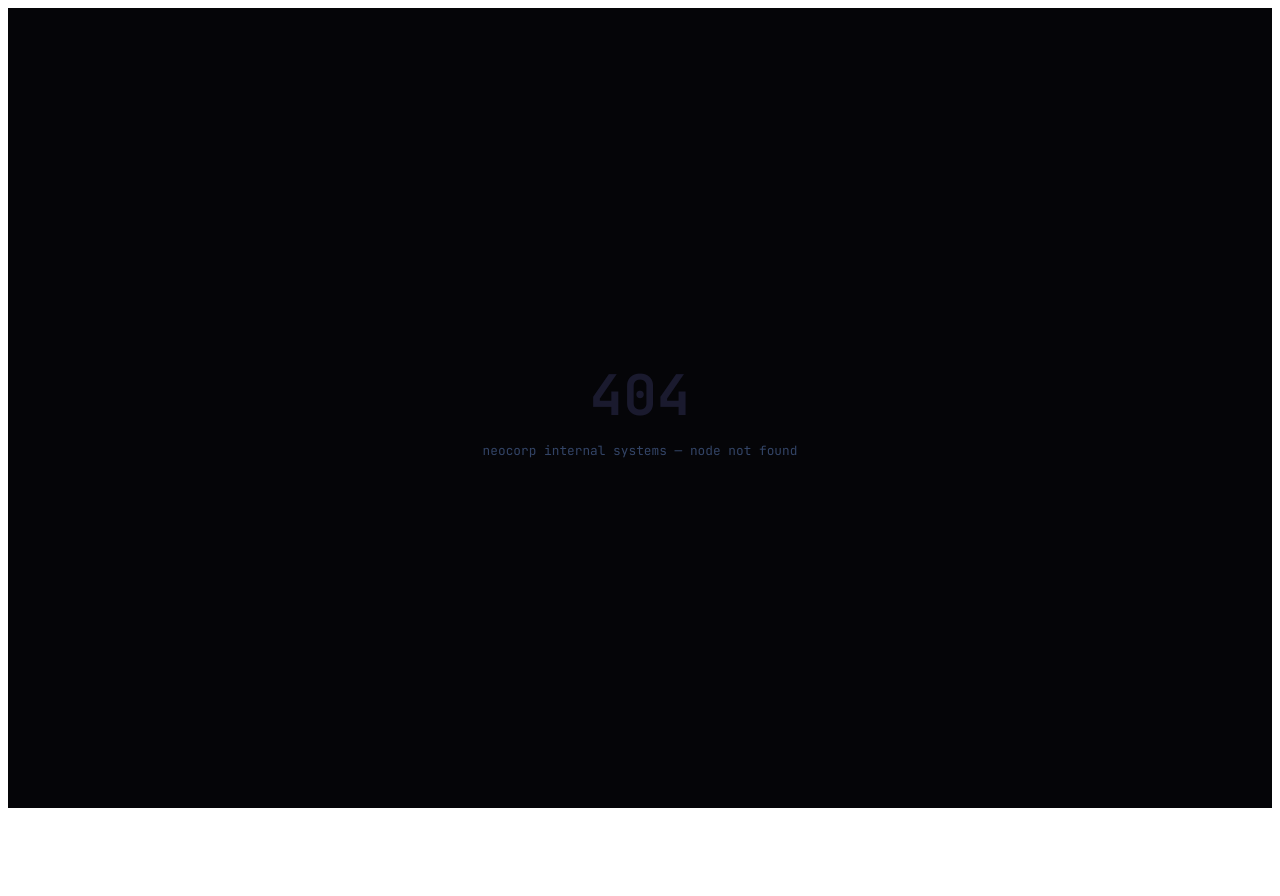
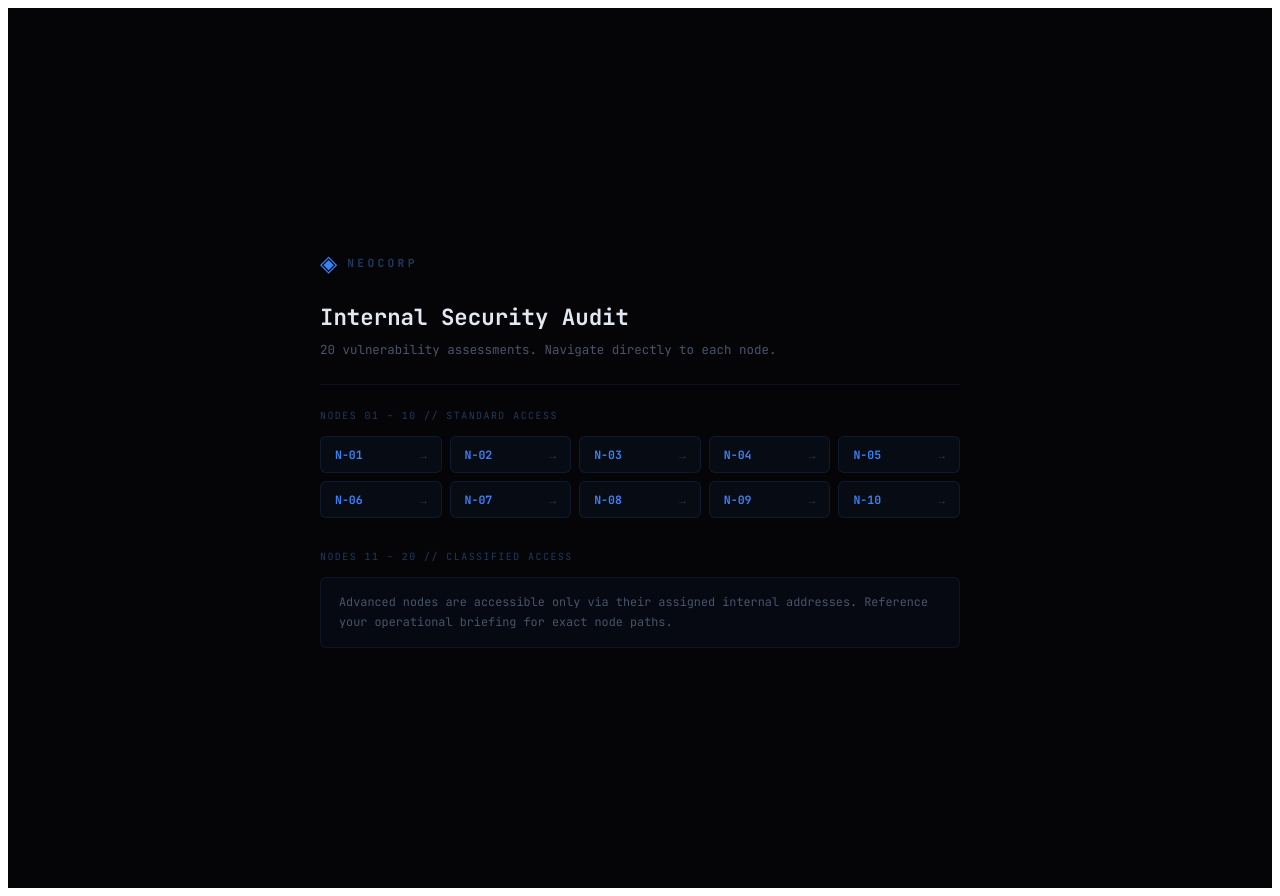
Before and after one commit to pradeepmajji853/neocorp-ctf-frontend, a React (Vite) app: page / in a window 1280 px wide. Before the commit this address had no page. Before the commit the page ends 816 px from the top, so only its background shows below. Built offline with nearby package versions, Linux system fonts and the light colour scheme; the HTML template or start-up script is replaced by a standard one.

Commit message:
fix: challenge 11-20 routing — hardcoded slug map, landing page, no-auth dispatcher

```diff
--- a/src/App.jsx
+++ b/src/App.jsx
@@ -1,5 +1,5 @@
 import React from 'react'
-import { BrowserRouter, Routes, Route } from 'react-router-dom'
+import { BrowserRouter, Routes, Route, Navigate } from 'react-router-dom'
 import Challenge1 from './pages/challenges/Challenge1'
 import Challenge2 from './pages/challenges/Challenge2'
 import Challenge3 from './pages/challenges/Challenge3'
@@ -16,7 +16,10 @@ export default function App() {
   return (
     <BrowserRouter future={{ v7_startTransition: true, v7_relativeSplatPath: true }}>
       <Routes>
-        {/* Challenges 1-10: direct static paths */}
+        {/* Root → redirect to challenge list page */}
+        <Route path="/" element={<LandingPage />} />
+
+        {/* Challenges 1-10: direct static paths, no auth needed */}
         <Route path="/challenge-1"  element={<Challenge1 />} />
         <Route path="/challenge-2"  element={<Challenge2 />} />
         <Route path="/challenge-3"  element={<Challenge3 />} />
@@ -28,7 +31,7 @@ export default function App() {
         <Route path="/challenge-9"  element={<Challenge9 />} />
         <Route path="/challenge-10" element={<Challenge10 />} />
 
-        {/* Challenges 11-20: resolve via secret slug from /api/service-map */}
+        {/* Challenges 11-20: resolved via secret slug (ChallengeDispatcher) */}
         <Route path="/:slug" element={<ChallengeDispatcher />} />
 
         {/* Fallback */}
@@ -38,20 +41,106 @@ export default function App() {
   )
 }
 
-function NotFound() {
+function LandingPage() {
+  const challenges110 = Array.from({ length: 10 }, (_, i) => i + 1)
+
   return (
-    <div style={{
-      minHeight: '100vh',
-      background: '#050508',
-      display: 'flex',
-      alignItems: 'center',
-      justifyContent: 'center',
-      fontFamily: "'JetBrains Mono', monospace",
-      flexDirection: 'column',
-      gap: 10,
-    }}>
-      <div style={{ fontSize: '3.5rem', color: '#1a1a2e', fontWeight: 700 }}>404</div>
-      <div style={{ color: '#334466', fontSize: '0.8rem' }}>neocorp internal systems — node not found</div>
+    <div style={page}>
+      <div style={container}>
+        <div style={logoRow}>
+          <span style={logo}>◈</span>
+          <span style={brand}>NEOCORP</span>
+        </div>
+        <h1 style={title}>Internal Security Audit</h1>
+        <p style={subtitle}>20 vulnerability assessments. Navigate directly to each node.</p>
+        <div style={divider} />
+
+        <div style={sectionLabel}>NODES 01 – 10 // Standard Access</div>
+        <div style={grid}>
+          {challenges110.map(n => (
+            <a key={n} href={`/challenge-${n}`} style={card}>
+              <span style={nodeId}>N-{String(n).padStart(2, '0')}</span>
+              <span style={arrow}>→</span>
+            </a>
+          ))}
+        </div>
+
+        <div style={{ ...sectionLabel, marginTop: 32 }}>NODES 11 – 20 // Classified Access</div>
+        <div style={infoBox}>
+          Advanced nodes are accessible only via their assigned internal addresses.
+          Reference your operational briefing for exact node paths.
+        </div>
+      </div>
     </div>
   )
 }
+
+function NotFound() {
+  return (
+    <div style={page}>
+      <div style={{ textAlign: 'center' }}>
+        <div style={{ fontSize: '4rem', color: '#1a1a2e', fontWeight: 700, marginBottom: 8 }}>404</div>
+        <div style={{ color: '#334466', fontSize: '0.8rem', fontFamily: "'JetBrains Mono', monospace" }}>
+          node not found
+        </div>
+        <a href="/" style={{ color: '#3b82f6', fontSize: '0.75rem', display: 'block', marginTop: 16 }}>
+          ← return to portal
+        </a>
+      </div>
+    </div>
+  )
+}
+
+// Styles
+const page = {
+  minHeight: '100vh',
+  background: '#050508',
+  display: 'flex',
+  alignItems: 'center',
+  justifyContent: 'center',
+  fontFamily: "'JetBrains Mono', monospace",
+  padding: '40px 20px',
+}
+const container = { maxWidth: 640, width: '100%' }
+const logoRow = { display: 'flex', alignItems: 'center', gap: 10, marginBottom: 24 }
+const logo = { color: '#3b82f6', fontSize: '1.4rem' }
+const brand = { color: '#1e3a5f', fontSize: '0.7rem', letterSpacing: '0.3em', fontWeight: 700 }
+const title = { color: '#e2e8f0', fontSize: '1.4rem', fontWeight: 700, margin: '0 0 8px' }
+const subtitle = { color: '#475569', fontSize: '0.78rem', margin: '0 0 24px', lineHeight: 1.6 }
+const divider = { height: 1, background: 'rgba(59,130,246,0.1)', marginBottom: 24 }
+const sectionLabel = {
+  color: '#1e3a5f',
+  fontSize: '0.62rem',
+  letterSpacing: '0.15em',
+  marginBottom: 14,
+  textTransform: 'uppercase',
+}
+const grid = {
+  display: 'grid',
+  gridTemplateColumns: 'repeat(5, 1fr)',
+  gap: 8,
+}
+const card = {
+  display: 'flex',
+  alignItems: 'center',
+  justifyContent: 'space-between',
+  padding: '10px 14px',
+  background: 'rgba(59,130,246,0.05)',
+  border: '1px solid rgba(59,130,246,0.12)',
+  borderRadius: 6,
+  color: '#94a3b8',
+  textDecoration: 'none',
+  fontSize: '0.72rem',
+  transition: 'all 0.15s',
+}
+const nodeId = { color: '#3b82f6', fontWeight: 700 }
+const arrow = { color: '#1e3a5f' }
+const infoBox = {
+  background: 'rgba(30,58,138,0.08)',
+  border: '1px solid rgba(59,130,246,0.1)',
+  borderRadius: 6,
+  padding: '14px 18px',
+  color: '#475569',
+  fontSize: '0.74rem',
+  lineHeight: 1.7,
+}
```
